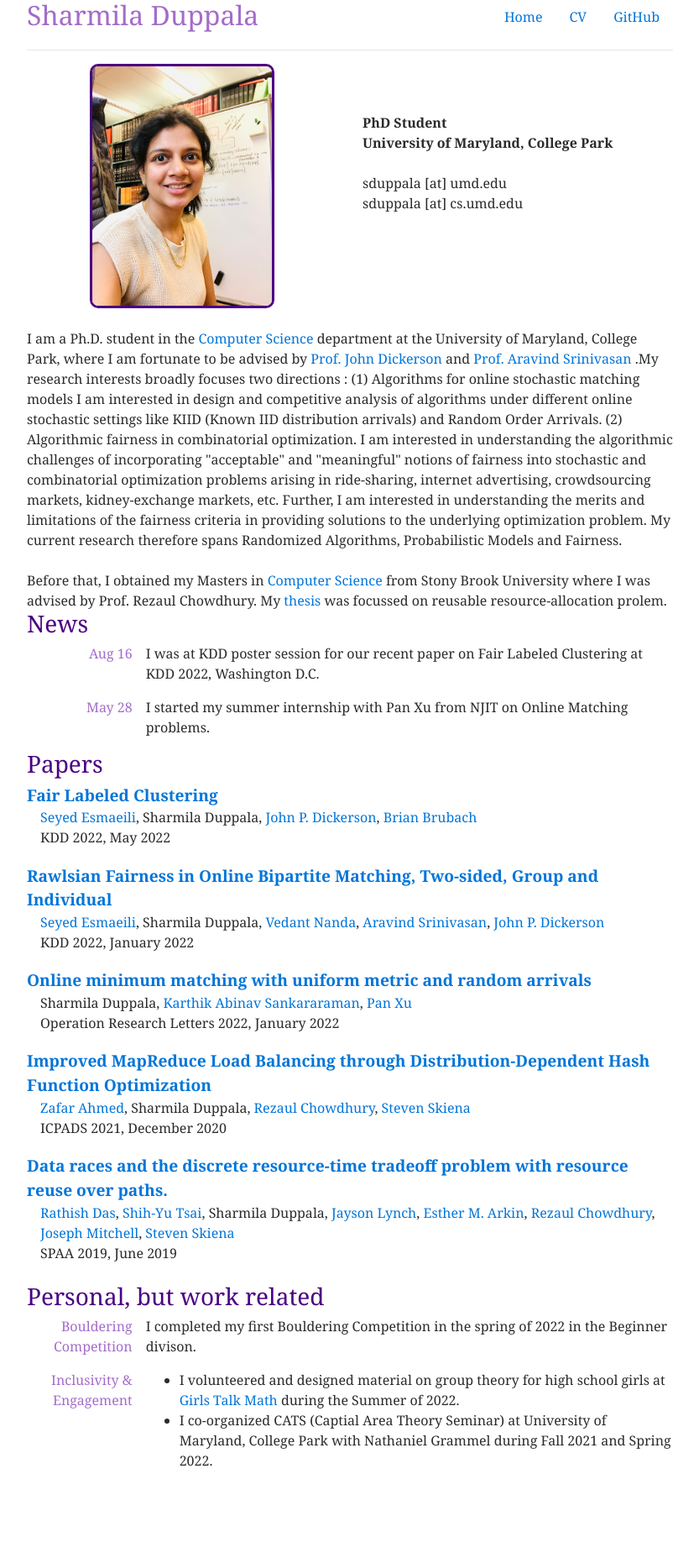
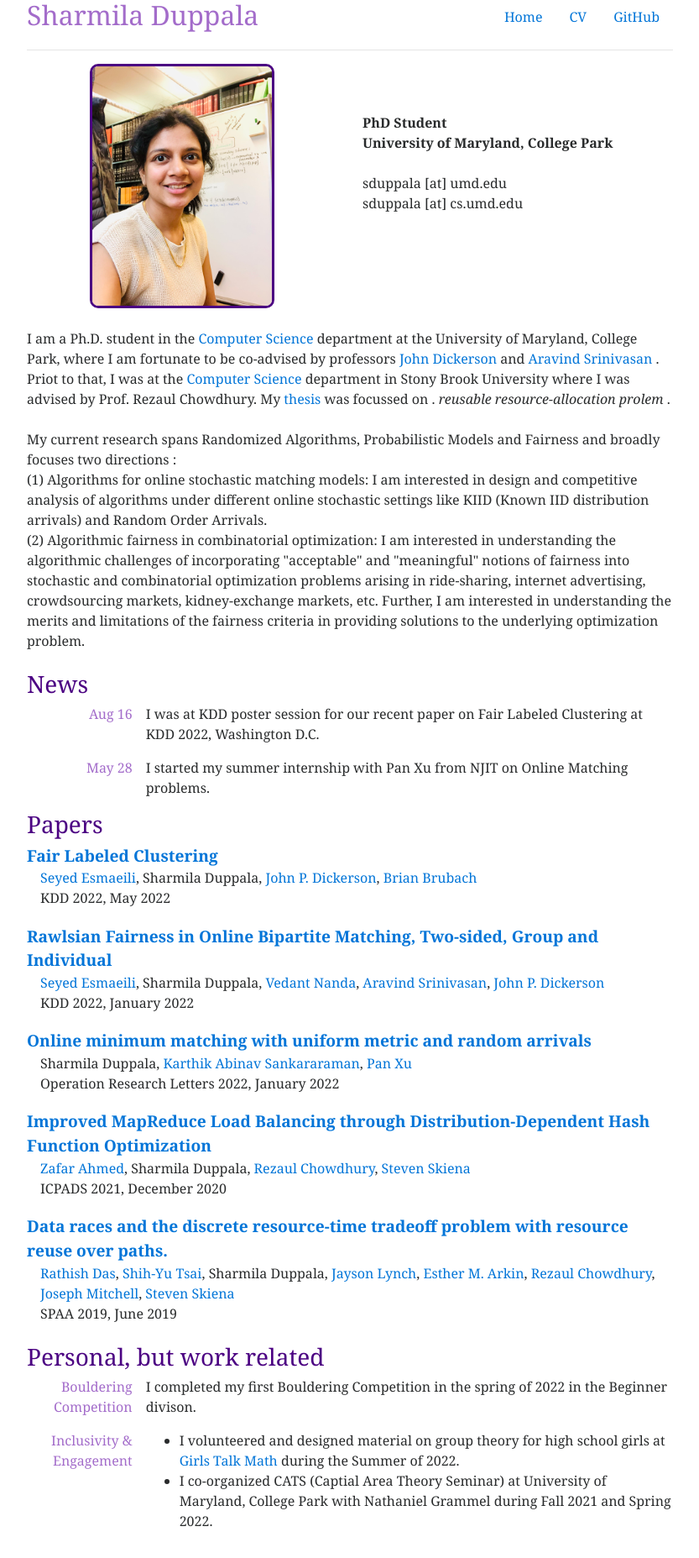
Before and after one commit to trinity24/trinity24.github.io, a Jekyll site: the page built from index.html, in a window 1280 px wide. Shown: the whole page at 84% size, without its empty margins (223-1056 px from the left). Built offline with Jekyll 4.4.1, drawn with Linux system fonts in a browser that asks for light colours; before the commit the page ends 1783 px from its top, so only the background shows below that.

Commit message:
updated agenda research

```diff
--- a/index.html
+++ b/index.html
@@ -22,14 +22,18 @@
 
     </div>
     I am a Ph.D. student in the  <a href="https://www.cs.umd.edu">
-    Computer Science </a> department  at the University of Maryland, College Park, where I am fortunate to be advised by <a href="http://jpdickerson.com/"> Prof. John Dickerson </a> and <a href="https://www.cs.umd.edu/~srin/"> Prof. Aravind Srinivasan </a>.My research interests broadly focuses two directions : (1) Algorithms for online stochastic matching models
-    I am  interested in design and competitive analysis of algorithms under different online stochastic settings like KIID (Known IID distribution arrivals) and Random Order Arrivals.
-(2) Algorithmic fairness in combinatorial optimization.
-    I am interested in understanding the algorithmic challenges of incorporating "acceptable" and "meaningful" notions of fairness into stochastic and combinatorial optimization problems arising in ride-sharing, internet advertising, crowdsourcing markets, kidney-exchange markets, etc.  Further, I am interested in understanding the merits and limitations of the fairness criteria in  providing solutions to the underlying optimization problem.
-My current research therefore spans Randomized Algorithms, Probabilistic Models and Fairness.
+    Computer Science </a> department  at the University of Maryland, College Park, where I am fortunate to be co-advised by professors <a href="http://jpdickerson.com/"> John Dickerson </a> and <a href="https://www.cs.umd.edu/~srin/"> Aravind Srinivasan </a>. Priot to that, I was at the <a href="https://www.cs.stonybrook.edu/"> Computer Science </a> department in Stony Brook University where I was advised by Prof. Rezaul Chowdhury. My  <a href="https://www.proquest.com/docview/2321010389?pq-origsite=gscholar&fromopenview=true"> thesis </a> was focussed on . <i> reusable resource-allocation prolem  </i>.
+
     <br>
     <br>
-    </a> Before that, I obtained my Masters in <a href="https://www.cs.stonybrook.edu/"> Computer Science </a> from Stony Brook University where I was advised by Prof. Rezaul Chowdhury. My  <a href="https://www.proquest.com/docview/2321010389?pq-origsite=gscholar&fromopenview=true"> thesis </a> was focussed on reusable resource-allocation prolem.
+ My current research spans Randomized Algorithms, Probabilistic Models and Fairness and broadly focuses two directions : <br>
+    (1) Algorithms for online stochastic matching models:
+    I am  interested in design and competitive analysis of algorithms under different online stochastic settings like KIID (Known IID distribution arrivals) and Random Order Arrivals.  <br>
+    (2) Algorithmic fairness in combinatorial optimization:
+    I am interested in understanding the algorithmic challenges of incorporating "acceptable" and "meaningful" notions of fairness into stochastic and combinatorial optimization problems arising in ride-sharing, internet advertising, crowdsourcing markets, kidney-exchange markets, etc.  Further, I am interested in understanding the merits and limitations of the fairness criteria in  providing solutions to the underlying optimization problem.
+    <br>
+    <br>
+    </a>
 
 <h3 style="color:Indigo;">News</h3>
 
```
